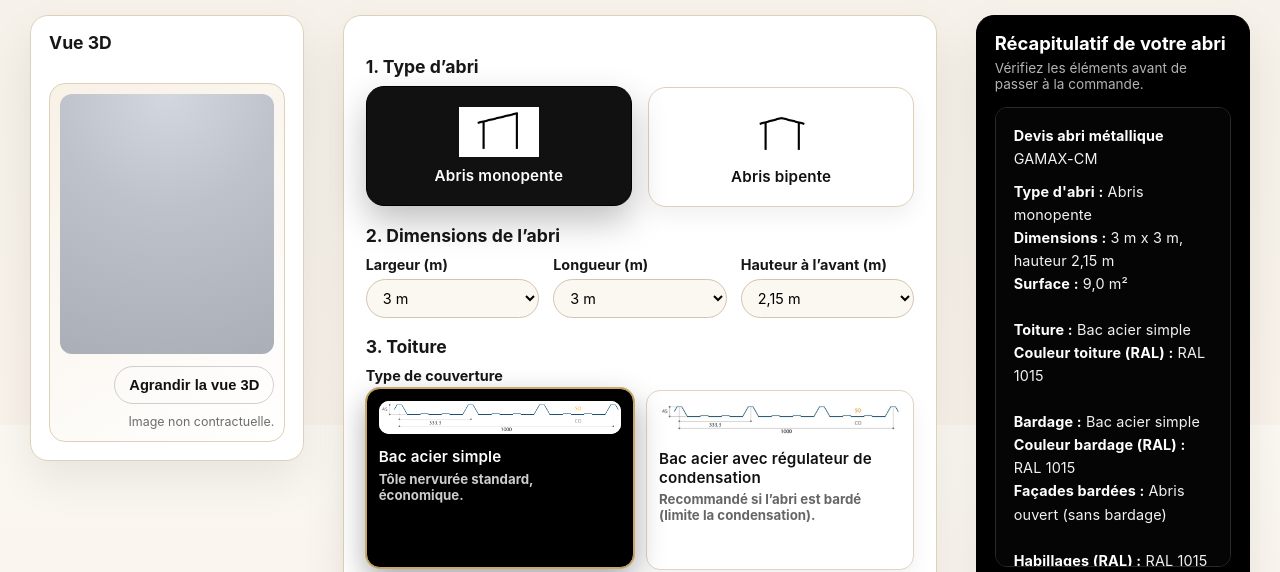
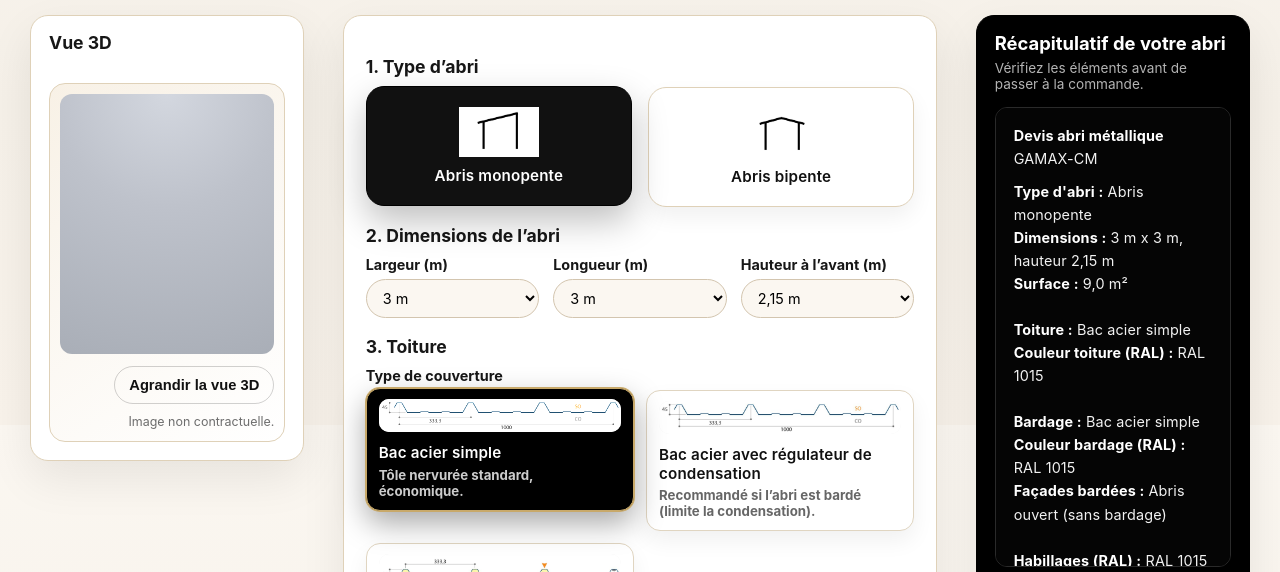
Before and after one commit to GAMAX-CM/gamax-cm-site, a website: page public/index.html in a window 1280 px wide. Shown: the part 375-947 px from the top of the page. Drawn offline with nearby package versions, Linux system fonts and the light colour scheme.

Commit message:
Update styles.css

```diff
--- a/public/styles.css
+++ b/public/styles.css
@@ -36,7 +36,7 @@ a{color:inherit}
 
 /* 🔧 Container plus large pour réduire les marges beige */
 .container{
-  width:min(1400px, calc(100% - 60px)); /* avant : 1180px et 40px */
+  width:min(1400px, calc(100% - 60px));
   margin:0 auto;
 }
 
@@ -281,7 +281,7 @@ input[type="text"]:focus,select:focus{
 
 .bardage-card{
   border-radius:14px;
-  padding:12px 12px 13px;
+  padding:10px 12px 11px;
   background:#fff;
   border:1px solid #e0d5c1;
   box-shadow:var(--shadow-light);
@@ -294,33 +294,21 @@ input[type="text"]:focus,select:focus{
     transform .12s ease;
 }
 
-/* 🔧 Hauteur uniforme des cartes (toiture / bardage / habillages) */
-.bardage-card.type-card,
-.bardage-card.option-card{
-  min-height:180px;              /* ajuste à ton goût (170–190) */
-  justify-content:flex-start;
-}
-.bardage-card .cover-img,
-.bardage-card .cover-visual{
-  margin-bottom:10px;
-}
-
 /* Visuels réalistes toiture / bardage dans les cartes */
-.cover-img{
-  width:100%;
-  max-height:130px;
-  object-fit:contain;
-  border-radius:10px;
-  display:block;
-  background:#f5f5f5;
+.cover-img {
+  width: 100%;
+  max-height: 110px;            /* 🔧 un peu plus compact */
+  object-fit: contain;
+  border-radius: 10px;
+  display: block;
+  margin-bottom: 8px;
+  background: #f5f5f5;
 }
 
 /* Quand la carte est sélectionnée (fond noir), on garde une bonne lisibilité du visuel */
-.bardage-choice input:checked + .bardage-card .cover-img{
-  filter:brightness(1.05) contrast(1.1);
+.bardage-choice input:checked + .bardage-card .cover-img {
+  filter: brightness(1.05) contrast(1.1);
 }
-
-.type-card{min-height:92px;}
 
 .bardage-label-main{
   font-size:.95rem;
@@ -360,8 +348,7 @@ input[type="text"]:focus,select:focus{
 
 /* =========================
    VISUELS PROFIL COUVERTURE
-   - cover-visual--bac : nervures bac acier
-   - cover-visual--sandwich : couches panneau sandwich
+   (optionnels si tu gardes aussi les images)
 ========================= */
 
 .cover-visual{
@@ -371,6 +358,7 @@ input[type="text"]:focus,select:focus{
   background:#e6e1d7;
   position:relative;
   overflow:hidden;
+  margin-bottom:8px;
 }
 
 /* Bac acier : nervures en relief */
@@ -606,16 +594,7 @@ input[type="text"]:focus,select:focus{
 }
 .recap-text strong{font-weight:700;color:#fff;}
 
-/* =========================
-   STICKY : 3D & RÉCAP TOUJOURS VISIBLES SUR DESKTOP
-========================= */
-@media (min-width: 992px){
-  .viewer-panel,
-  .recap-panel{
-    position:sticky;
-    top:90px;   /* ajuste si ton header change de hauteur */
-  }
-}
+/* 🔁 Plus de sticky : les colonnes 3D & récap défilent normalement */
 
 /* =========================
    CONTACT + FOOTER
@@ -682,12 +661,6 @@ input[type="text"]:focus,select:focus{
   .viewer-column{order:2;}
   .recap-column{order:3;}
 
-  .viewer-panel,
-  .recap-panel{
-    position:static;
-    top:auto;
-  }
-
   .hero-text h1{font-size:2rem;}
 }
 
```
